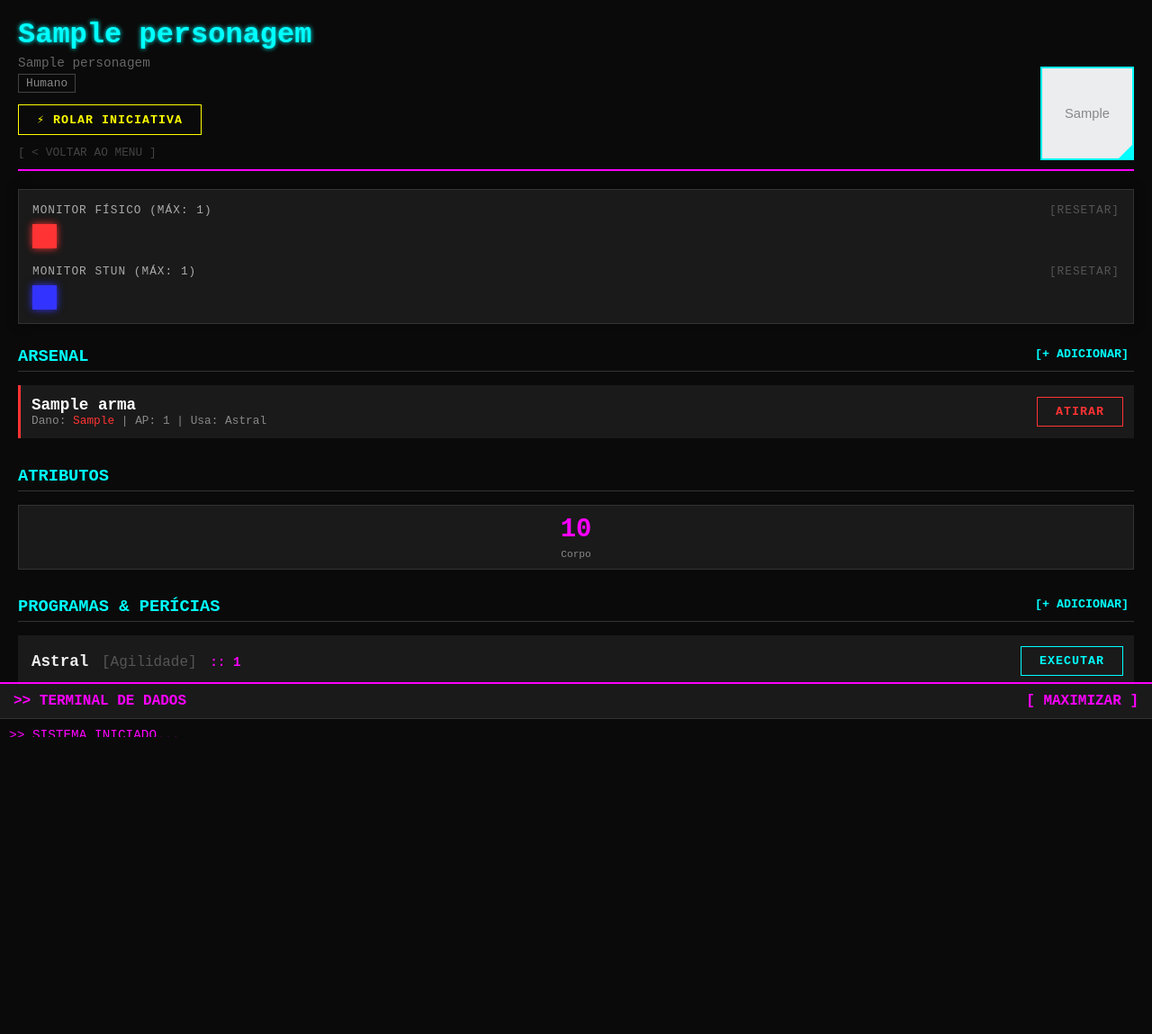
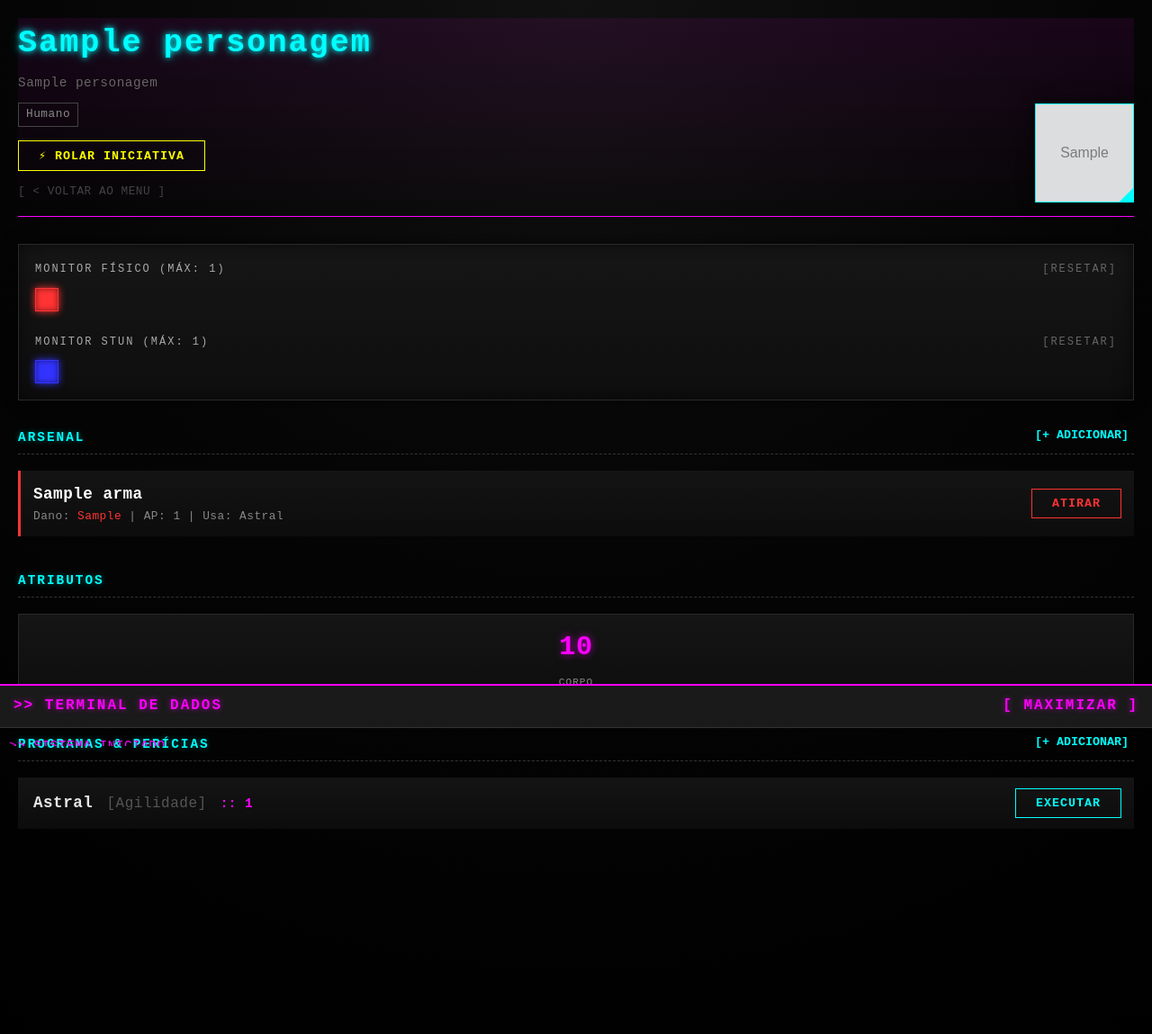
Before and after one commit to lemosjr/shadowrun_beyond, a Django app: page /ficha/1/ in a window 1280 px wide. Shown: the whole page at 90% size. Before the commit the page ends 819 px from the top, so only its background shows below. Run offline with Django 5.2, Linux system fonts and the light colour scheme; tables that the repository leaves empty hold one stand-in row (values such as "Sample post"); grey boxes marked "Sample" are stand-in pictures.

Commit message:
layout novo

```diff
--- a/runner_sheet/static/runner_sheet/css/base.css
+++ b/runner_sheet/static/runner_sheet/css/base.css
@@ -7,50 +7,141 @@
     --neon-cyan: #00ffff;
 
     --bg-dark: #0a0a0a;    /* Fundo principal */
-    --panel-bg: #1a1a1a;   /* Fundo dos painéis */
-    --text-main: #eee;     /* Texto padrão */
-    --border-dim: #333;    /* Bordas discretas */
+    --panel-bg: #141414;   /* Fundo dos painéis */
+    --text-main: #e5e5e5;    /* Texto padrão */
+    --border-dim: #2a2a2a;    /* Bordas discretas */
+}
+
+* {
+    box-sizing: border-box;
 }
 
 body {
-    background-color: var(--bg-dark);
+    background:
+        radial-gradient(circle at top, #111 0%, #050505 45%, #000 100%),
+        repeating-linear-gradient(
+            to bottom,
+            rgba(0,255,255,0.03),
+            rgba(0,255,255,0.03) 1px,
+            transparent 2px,
+            transparent 4px
+        );
+
     color: var(--text-main);
     font-family: 'Courier New', Courier, monospace;
     margin: 0;
     padding: 20px;
     padding-bottom: 220px;
+
+    line-height: 1.6;
+    letter-spacing: 0.5px;
 }
 
-h1, h2, h3 { text-transform: uppercase; margin: 0; }
-a { text-decoration: none; color: inherit; }
+
+/* ============================= */
+/* ======== TIPOGRAFIA ======== */
+/* ============================= */
+h1, h2, h3 {
+    text-transform: uppercase;
+    margin: 0;
+    letter-spacing: 2px;
+}
+
+p {
+    margin: 0 0 10px;
+}
+
+a {
+    color: inherit;
+    text-decoration: none;
+    transition: color 0.2s;
+}
+
+a:hover {
+    color: var(--neon-cyan);
+}
 
 /* Scrollbar Customizada */
-::-webkit-scrollbar { width: 8px; }
-::-webkit-scrollbar-track { background: #111; }
-::-webkit-scrollbar-thumb { background: #333; }
+::-webkit-scrollbar {
+    width: 8px;
+}
 
-/* --- FORMULÁRIOS GLOBAIS --- */
+::-webkit-scrollbar-track {
+    background: #0d0d0d;
+}
+
+::-webkit-scrollbar-thumb {
+    background: linear-gradient(
+        180deg,
+        var(--neon-cyan),
+        #333
+    );
+    border-radius: 4px;
+}
+
+/* ============================= */
+/* ======= FORMULÁRIOS ======= */
+/* ============================= */
 .cyber-input {
-    background: #111;
+    width: 100%;
+    padding: 12px;
+    margin-bottom: 15px;
+
+    background: #0d0d0d;
     border: 1px solid var(--neon-cyan);
     color: #fff;
-    padding: 10px;
-    width: 100%;
-    margin-bottom: 15px;
+
+    font-family: inherit;
     box-sizing: border-box;
-    font-family: inherit;
+
+    transition: border-color 0.2s, box-shadow 0.2s;
 }
 
+.cyber-input:focus {
+    outline: none;
+    border-color: var(--neon-pink);
+    box-shadow: 0 0 10px rgba(255,0,255,0.4);
+}
+
+
+/* Botão principal */
 .btn-submit {
-    background: var(--neon-pink);
+    width: 100%;
+    padding: 12px 20px;
+
+    background: linear-gradient(
+        180deg,
+        var(--neon-pink),
+        #b300b3
+    );
+
     color: #000;
     border: none;
-    padding: 10px 20px;
-    font-weight: bold;
     cursor: pointer;
-    text-transform: uppercase;
-    width: 100%;
+
     font-family: inherit;
     font-size: 1.1em;
+    font-weight: bold;
+    letter-spacing: 2px;
+    text-transform: uppercase;
+
+    transition: all 0.25s ease;
 }
-.btn-submit:hover { background: #fff; box-shadow: 0 0 15px var(--neon-pink); }
+
+.btn-submit:hover {
+    background: #fff;
+    box-shadow:
+        0 0 15px var(--neon-pink),
+        0 0 30px rgba(255,0,255,0.4);
+}
+
+/* ============================= */
+/* ===== UTILITÁRIOS ========= */
+/* ============================= */
+.hidden {
+    display: none !important;
+}
+
+.text-dim {
+    color: #777;
+}
--- a/runner_sheet/static/runner_sheet/css/layout.css
+++ b/runner_sheet/static/runner_sheet/css/layout.css
@@ -6,94 +6,305 @@
     display: flex;
     justify-content: space-between;
     align-items: flex-end;
-    margin-bottom: 20px;
-    border-bottom: 2px solid var(--neon-pink);
-    padding-bottom: 10px;
+    margin-bottom: 30px;
+    padding-bottom: 15px;
+
+    border-bottom: 1px solid var(--neon-pink);
+    background: linear-gradient(180deg, rgba(255,0,255,0.08), transparent);
 }
 
-.char-info { flex: 1; }
+.char-info {
+    flex: 1;
+}
 
 .codinome {
-    font-size: 2em;
+    font-size: 2.2em;
+    font-weight: bold;
+    letter-spacing: 2px;
     color: var(--neon-cyan);
-    text-shadow: 0 0 5px var(--neon-cyan);
-    font-weight: bold;
+    text-shadow:
+        0 0 6px var(--neon-cyan),
+        0 0 15px rgba(0,255,255,0.4);
     display: inline-block;
 }
 
-.realname { font-size: 0.9em; color: #666; margin-top: 5px; }
-.metatipo { color: #888; border: 1px solid #444; padding: 2px 8px; font-size: 0.8em; }
+
+.realname {
+    font-size: 0.9em;
+    color: #666;
+    margin-top: 5px;
+}
+.metatipo {
+    color: #888;
+    border: 1px solid #444;
+    padding: 2px 8px;
+    font-size: 0.8em;
+    display: inline-block;
+    margin-top: 5px;
+}
 
 /* Animação Glitch */
 @keyframes glitch-anim {
     0% { transform: translate(0); }
-    20% { transform: translate(-2px, 2px); }
-    40% { transform: translate(-2px, -2px); }
-    60% { transform: translate(2px, 2px); }
-    80% { transform: translate(2px, -2px); }
+    20% { transform: translate(-2px, 1px); }
+    40% { transform: translate(2px, -1px); }
+    60% { transform: translate(-1px, -2px); }
+    80% { transform: translate(1px, 2px); }
     100% { transform: translate(0); }
 }
+
 .codinome:hover {
-    animation: glitch-anim 0.3s cubic-bezier(.25, .46, .45, .94) both infinite;
+    animation: glitch-anim 0.15s steps(2, end) infinite;
     color: #fff;
-    text-shadow: 2px 2px var(--neon-pink), -2px -2px var(--neon-cyan);
+    text-shadow:
+        2px 0 var(--neon-pink),
+        -2px 0 var(--neon-cyan);
     cursor: default;
 }
 
 .char-avatar-box {
-    width: 100px; height: 100px;
-    border: 2px solid var(--neon-cyan);
-    background: #000; margin-left: 15px; position: relative; overflow: hidden;
-    background-image: repeating-linear-gradient(transparent 0px, transparent 2px, rgba(0, 255, 255, 0.1) 3px);
+    width: 110px;
+    height: 110px;
+    margin-left: 20px;
+
+    border: 1px solid var(--neon-cyan);
+    background: #000;
+    position: relative;
+    overflow: hidden;
+
+    box-shadow:
+        inset 0 0 20px rgba(0,255,255,0.15),
+        0 0 15px rgba(0,0,0,0.8);
+
+    background-image: repeating-linear-gradient(
+        transparent 0px,
+        transparent 2px,
+        rgba(0, 255, 255, 0.08) 3px
+    );
 }
-.char-avatar-img { width: 100%; height: 100%; object-fit: cover; filter: grayscale(80%) contrast(1.2); }
+
+.char-avatar-img {
+    width: 100%;
+    height: 100%;
+    object-fit: cover;
+    filter: grayscale(90%) contrast(1.3) brightness(0.9);
+}
+
 .char-avatar-box::after {
-    content: ''; position: absolute; bottom: 0; right: 0; width: 0; height: 0;
-    border-style: solid; border-width: 0 0 15px 15px;
+    content: '';
+    position: absolute;
+    bottom: 0;
+    right: 0;
+    width: 0;
+    height: 0;
+    border-style: solid;
+    border-width: 0 0 15px 15px;
     border-color: transparent transparent var(--neon-cyan) transparent;
 }
 
 /* --- TELA HOME (Cards) --- */
-.home-container { max-width: 800px; margin: 0 auto; text-align: center; }
+.home-container {
+    max-width: 900px;
+    margin: 40px auto;
+    padding: 20px;
+    text-align: center;
+}
+
 
 .home-title {
-    font-size: 2.5em; color: var(--neon-pink);
-    text-shadow: 0 0 10px var(--neon-pink);
-    margin-bottom: 40px; border-bottom: 1px solid #333; padding-bottom: 20px;
+    font-size: 2.4em;
+    text-align: left;
+    letter-spacing: 3px;
+
+    color: var(--neon-pink);
+    text-shadow:
+        0 0 8px var(--neon-pink),
+        0 0 20px rgba(255,0,255,0.4);
+
+    margin-bottom: 30px;
+    padding-bottom: 15px;
+    border-bottom: 1px dashed #333;
 }
 
-.runners-grid { display: grid; grid-template-columns: repeat(auto-fit, minmax(250px, 1fr)); gap: 30px; padding: 20px; }
+/* Grid de runners */
+.runners-grid {
+    display: grid;
+    grid-template-columns: repeat(auto-fill, minmax(260px, 1fr));
+    gap: 35px;
+    padding: 10px;
+}
 
-.runner-card { background: #151515; border: 1px solid #333; display: block; transition: all 0.3s; }
-.runner-card:hover { transform: translateY(-5px); border-color: var(--neon-cyan); box-shadow: 0 0 20px rgba(0, 255, 255, 0.2); }
+/* ============================= */
+/* ========= CARDS ============ */
+/* ============================= */
+.runner-card {
+    position: relative;
+    display: block;
+    background: linear-gradient(180deg, #141414, #0b0b0b);
+    border: 1px solid #222;
+    transition: transform 0.3s, box-shadow 0.3s, border-color 0.3s;
+}
 
-.card-img-box { height: 250px; overflow: hidden; background: #000; border-bottom: 1px solid #333; }
-.card-img { width: 100%; height: 100%; object-fit: cover; filter: grayscale(100%); transition: 0.3s; }
-.runner-card:hover .card-img { filter: grayscale(0%); }
+/* detalhe eletrônico */
+.runner-card::before {
+    content: '';
+    position: absolute;
+    top: 0;
+    right: 0;
+    width: 18px;
+    height: 18px;
+    border-top: 2px solid var(--neon-cyan);
+    border-right: 2px solid var(--neon-cyan);
+    opacity: 0.6;
+}
 
-.card-info { padding: 15px; text-align: left; }
-.card-name { color: var(--text-main); font-size: 1.5em; font-weight: bold; margin-bottom: 5px; }
-.runner-card:hover .card-name { color: var(--neon-cyan); }
-.card-meta { color: #666; font-size: 0.9em; text-transform: uppercase; }
+.runner-card:hover {
+    transform: translateY(-8px) scale(1.01);
+    border-color: var(--neon-cyan);
+    box-shadow:
+        0 0 25px rgba(0,255,255,0.25),
+        inset 0 0 10px rgba(0,255,255,0.05);
+}
+
+/* Imagem */
+.card-img-box {
+    height: 250px;
+    overflow: hidden;
+    background: #000;
+    border-bottom: 1px solid #222;
+    position: relative;
+}
+
+.card-img {
+    width: 100%;
+    height: 100%;
+    object-fit: cover;
+    filter: grayscale(100%);
+    transition: filter 0.3s;
+}
+
+.runner-card:hover .card-img {
+    filter: grayscale(0%);
+}
+
+/* scanner */
+.card-img-box::after {
+    content: '';
+    position: absolute;
+    inset: 0;
+    background: linear-gradient(
+        to bottom,
+        transparent,
+        rgba(0,255,255,0.08),
+        transparent
+    );
+    opacity: 0;
+    transition: opacity 0.3s;
+}
+
+.runner-card:hover .card-img-box::after {
+    opacity: 1;
+}
+
+/* Info */
+.card-info {
+    padding: 18px;
+    background: rgba(0,0,0,0.4);
+    text-align: left;
+}
+
+.card-name {
+    color: var(--text-main);
+    font-size: 1.4em;
+    font-weight: bold;
+    letter-spacing: 1px;
+    margin-bottom: 5px;
+}
+
+.runner-card:hover .card-name {
+    color: var(--neon-cyan);
+}
+
+.card-meta {
+    color: #777;
+    font-size: 0.75em;
+    letter-spacing: 1px;
+    text-transform: uppercase;
+}
 
 /* --- CONSOLE RETRÁTIL --- */
 #console-log {
-    position: fixed; bottom: 0; left: 0; right: 0; height: 200px;
-    background: rgba(10, 10, 10, 0.98); border-top: 2px solid var(--neon-pink);
-    transition: height 0.3s cubic-bezier(0.4, 0, 0.2, 1); z-index: 9999;
-    display: flex; flex-direction: column;
+    position: fixed;
+    bottom: 0;
+    left: 0;
+    right: 0;
+    height: 200px;
+
+    background:
+        linear-gradient(180deg, rgba(255,0,255,0.05), transparent),
+        rgba(10, 10, 10, 0.98);
+
+    border-top: 2px solid var(--neon-pink);
+    transition: height 0.3s cubic-bezier(0.4, 0, 0.2, 1);
+    z-index: 9999;
+
+    display: flex;
+    flex-direction: column;
 }
-#console-log.collapsed { height: 40px; }
+
+#console-log.collapsed {
+    height: 40px;
+}
 
 #console-header {
-    padding: 10px 15px; background: #1a1a1a; border-bottom: 1px solid #333;
-    cursor: pointer; display: flex; justify-content: space-between;
-    font-weight: bold; color: var(--neon-pink); user-select: none;
+    padding: 10px 15px;
+    background: #1a1a1a;
+    border-bottom: 1px solid #333;
+    cursor: pointer;
+
+    display: flex;
+    justify-content: space-between;
+
+    font-weight: bold;
+    letter-spacing: 2px;
+    color: var(--neon-pink);
+    user-select: none;
+
+    text-shadow: 0 0 6px rgba(255,0,255,0.6);
 }
-#console-header:hover { background: #252525; color: #fff; }
 
-#console-content { flex: 1; overflow-y: auto; padding: 10px; font-size: 0.9em; }
-.log-entry { margin-bottom: 8px; border-bottom: 1px solid #222; padding-bottom: 8px;}
-.log-success { color: #0f0; font-weight: bold; }
-.log-fail { color: #f00; font-weight: bold; }
-.dice-results { color: #666; font-size: 0.8em; margin-top: 3px;}
+#console-header:hover {
+    background: #252525;
+    color: #fff;
+}
+
+#console-content {
+    flex: 1;
+    overflow-y: auto;
+    padding: 10px;
+    font-size: 0.9em;
+    font-family: 'Courier New', monospace;
+    line-height: 1.4;
+}
+
+.log-entry {
+    margin-bottom: 8px;
+    border-bottom: 1px solid #222;
+    padding-bottom: 8px;
+}
+
+.log-success {
+    color: #0f0;
+    font-weight: bold;
+}
+
+.log-fail {
+    color: #f00;
+    font-weight: bold;
+}
+
+.dice-results {
+    color: #666;
+    font-size: 0.8em;
+    margin-top: 3px;
+}
--- a/runner_sheet/static/runner_sheet/css/sheet.css
+++ b/runner_sheet/static/runner_sheet/css/sheet.css
@@ -3,57 +3,176 @@
 
 /* --- MONITORES DE VITALIDADE --- */
 .monitor-section {
-    background: var(--panel-bg); padding: 15px; margin-bottom: 25px;
-    border: 1px solid var(--border-dim); box-shadow: 0 0 10px rgba(0,0,0,0.5);
+    background: linear-gradient(180deg, #161616, #0e0e0e);
+    padding: 18px;
+    margin-bottom: 30px;
+
+    border: 1px solid var(--border-dim);
+    box-shadow:
+        inset 0 0 20px rgba(0,0,0,0.6),
+        0 0 15px rgba(0,0,0,0.6);
 }
 
 .monitor-label {
-    font-size: 0.8em; color: #aaa; margin-bottom: 8px;
-    display: flex; justify-content: space-between; text-transform: uppercase; letter-spacing: 1px;
+    font-size: 0.75em;
+    color: #aaa;
+    margin-bottom: 10px;
+
+    display: flex;
+    justify-content: space-between;
+
+    text-transform: uppercase;
+    letter-spacing: 2px;
 }
 
-.btn-limpar { cursor: pointer; color: #555; transition: 0.2s; }
-.btn-limpar:hover { color: var(--text-main); }
+.btn-limpar {
+    cursor: pointer;
+    color: #666;
+    transition: color 0.2s, text-shadow 0.2s;
+}
 
-.track-container { display: flex; gap: 5px; flex-wrap: wrap; }
+.btn-limpar:hover {
+    color: var(--neon-pink);
+    text-shadow: 0 0 6px rgba(255,0,255,0.6);
+}
+.track-container {
+    display: flex;
+    gap: 6px;
+    flex-wrap: wrap;
+}
 
+/* Caixas de dano */
 .dano-box {
-    width: 25px; height: 25px; border: 1px solid #444; background: #111;
-    cursor: pointer; transition: all 0.1s;
+    width: 26px;
+    height: 26px;
+
+    border: 1px solid #444;
+    background: #0c0c0c;
+
+    cursor: pointer;
+    transition: transform 0.1s, box-shadow 0.1s, border-color 0.1s;
 }
-.dano-box:hover { border-color: #fff; transform: scale(1.1); }
-.box-fisico.filled { background-color: #ff3333; box-shadow: 0 0 8px #ff3333; border-color: #ff3333; }
-.box-stun.filled { background-color: #3333ff; box-shadow: 0 0 8px #3333ff; border-color: #3333ff; }
+
+.dano-box:hover {
+    border-color: #fff;
+    transform: scale(1.15);
+}
+
+/* Estados */
+.box-fisico.filled {
+    background: #ff3333;
+    border-color: #ff3333;
+    box-shadow:
+        0 0 8px #ff3333,
+        inset 0 0 6px rgba(0,0,0,0.5);
+}
+
+.box-stun.filled {
+    background: #3333ff;
+    border-color: #3333ff;
+    box-shadow:
+        0 0 8px #3333ff,
+        inset 0 0 6px rgba(0,0,0,0.5);
+}
 
 /* --- GRIDS DE ARMAS E ATRIBUTOS --- */
-.arsenal-grid { display: grid; gap: 10px; margin-bottom: 25px; }
+.arsenal-grid {
+    display: grid;
+    gap: 12px;
+    margin-bottom: 30px;
+}
 
 .atributos-grid {
-    display: grid; grid-template-columns: repeat(auto-fit, minmax(70px, 1fr));
-    gap: 10px; margin-bottom: 30px;
+    display: grid;
+    grid-template-columns: repeat(auto-fit, minmax(75px, 1fr));
+    gap: 12px;
+    margin-bottom: 35px;
 }
 
+/* Caixa de atributo */
 .attr-box {
-    background: var(--panel-bg); border: 1px solid var(--border-dim);
-    padding: 10px; text-align: center; transition: 0.2s;
+    background: linear-gradient(180deg, #151515, #0d0d0d);
+    border: 1px solid var(--border-dim);
+    padding: 12px 10px;
+
+    text-align: center;
+    transition: border-color 0.2s, box-shadow 0.2s, transform 0.2s;
 }
-.attr-box:hover { border-color: var(--neon-pink); background: #222; }
-.attr-val { font-size: 1.8em; font-weight: bold; color: var(--neon-pink); }
-.attr-label { font-size: 0.7em; color: #888; margin-top: 5px; }
+
+.attr-box:hover {
+    border-color: var(--neon-pink);
+    box-shadow: 0 0 15px rgba(255,0,255,0.25);
+    transform: translateY(-3px);
+}
+
+.attr-val {
+    font-size: 1.9em;
+    font-weight: bold;
+    color: var(--neon-pink);
+    text-shadow: 0 0 8px rgba(255,0,255,0.6);
+}
+
+.attr-label {
+    font-size: 0.7em;
+    color: #888;
+    margin-top: 6px;
+    letter-spacing: 1px;
+    text-transform: uppercase;
+}
 
 /* --- PERÍCIAS E BOTÕES INTERNOS --- */
-.section-title { color: var(--neon-cyan); border-bottom: 1px solid #333; padding-bottom: 5px; margin-bottom: 15px; }
+.section-title {
+    color: var(--neon-cyan);
+    font-size: 0.9em;
+
+    letter-spacing: 2px;
+    text-transform: uppercase;
+
+    border-bottom: 1px dashed #333;
+    padding-bottom: 6px;
+    margin-bottom: 18px;
+
+    text-shadow: 0 0 6px rgba(0,255,255,0.4);
+}
 
 .pericia-item {
-    background: var(--panel-bg); margin-bottom: 6px; padding: 12px;
-    display: flex; justify-content: space-between; align-items: center;
-    border-left: 3px solid transparent; transition: 0.2s;
+    background: linear-gradient(180deg, #141414, #0c0c0c);
+    margin-bottom: 8px;
+    padding: 12px 14px;
+
+    display: flex;
+    justify-content: space-between;
+    align-items: center;
+
+    border-left: 3px solid transparent;
+    transition: background 0.2s, border-color 0.2s;
 }
-.pericia-item:hover { border-left-color: var(--neon-cyan); background: #222; }
+
+.pericia-item:hover {
+    border-left-color: var(--neon-cyan);
+    background: #1a1a1a;
+}
 
 .btn-roll {
-    background: transparent; border: 1px solid var(--neon-cyan); color: var(--neon-cyan);
-    padding: 8px 20px; cursor: pointer; font-family: inherit; font-weight: bold;
-    text-transform: uppercase; letter-spacing: 1px;
+    background: transparent;
+    border: 1px solid var(--neon-cyan);
+    color: var(--neon-cyan);
+
+    padding: 8px 22px;
+
+    cursor: pointer;
+    font-family: inherit;
+    font-weight: bold;
+
+    text-transform: uppercase;
+    letter-spacing: 1px;
+
+    transition: all 0.25s ease;
 }
-.btn-roll:hover { background: var(--neon-cyan); color: var(--bg-dark); box-shadow: 0 0 15px var(--neon-cyan); }
+.btn-roll:hover {
+    background: var(--neon-cyan);
+    color: var(--bg-dark);
+    box-shadow:
+        0 0 15px var(--neon-cyan),
+        0 0 30px rgba(0,255,255,0.4);
+}
```
